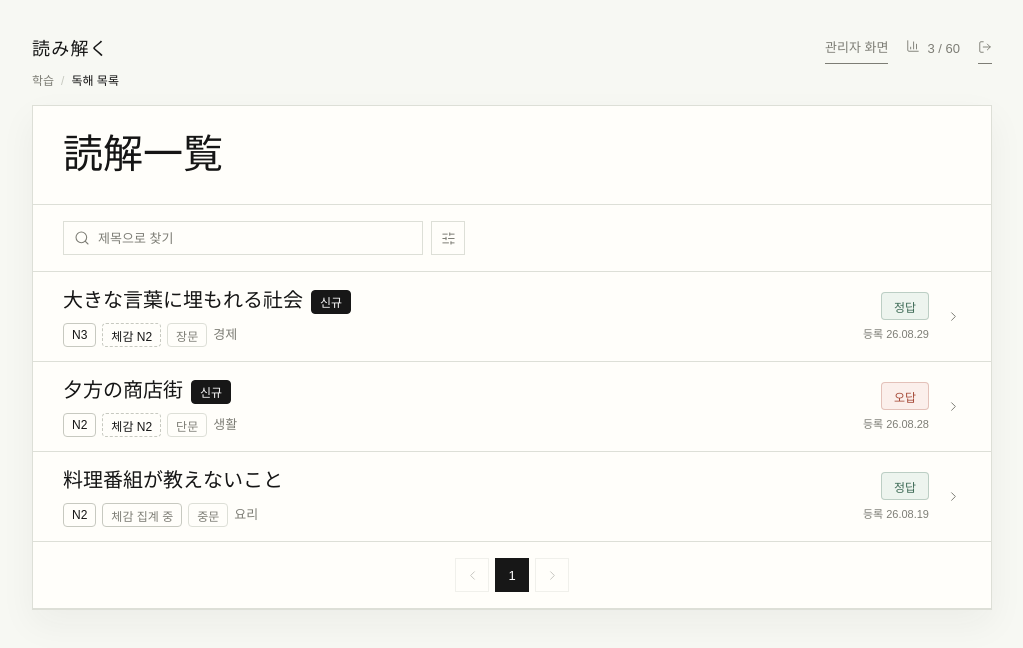
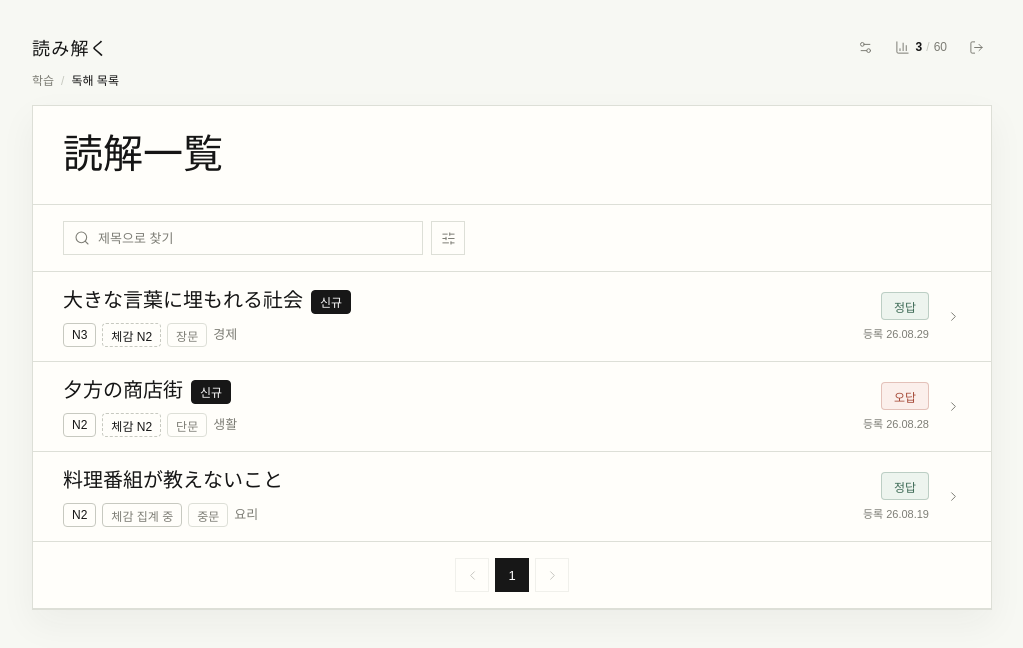
Before and after one commit to coldrain-f/yomitoku, a React (Vite) app: page / in a window 1280 px wide. Shown: the top 648 px of the page, without its empty margins (128-1151 px from the left). Built offline with nearby package versions, Linux system fonts and the light colour scheme.

Commit message:
Refine header actions

```diff
--- a/src/components/AppHeader.tsx
+++ b/src/components/AppHeader.tsx
@@ -1,4 +1,4 @@
-import { BarChart3, LogIn, LogOut } from "lucide-react";
+import { BarChart3, LogIn, LogOut, Settings2 } from "lucide-react";
 import { Icon } from "./ui/Icon";
 import type { Role } from "../types";
 
@@ -38,11 +38,13 @@ export function AppHeader({
       <div className="header-actions">
         {authenticated && role === "admin" ? (
           <button
-            className="link-button header-admin-link"
+            className="header-icon-button header-admin-link"
             type="button"
+            aria-label="관리자 화면"
+            title="관리자 화면"
             onClick={onOpenAdmin}
           >
-            관리자 화면
+            <Icon icon={Settings2} />
           </button>
         ) : null}
         {authenticated ? (
@@ -54,14 +56,16 @@ export function AppHeader({
             onClick={onOpenStats}
           >
             <Icon icon={BarChart3} />
-            <span>
-              {completeCount} / {totalGenerated}
+            <span className="header-progress-current">{completeCount}</span>
+            <span className="header-progress-separator" aria-hidden="true">
+              /
             </span>
+            <span className="header-progress-total">{totalGenerated}</span>
           </button>
         ) : null}
         {authenticated ? (
           <button
-            className="link-button header-logout-link"
+            className="header-icon-button header-logout-link"
             type="button"
             aria-label="로그아웃"
             title="로그아웃"
--- a/src/styles.css
+++ b/src/styles.css
@@ -96,19 +96,31 @@ textarea:focus-visible {
   display: flex;
   align-items: center;
   justify-content: flex-end;
-  gap: 18px;
-}
-
-.header-admin-link {
-  min-height: auto;
-  padding: 0;
-  font-size: 13px;
-}
-
-.header-logout-link {
-  min-height: auto;
-  padding: 0;
-  font-size: 13px;
+  gap: 6px;
+}
+
+.header-icon-button {
+  width: 32px;
+  height: 32px;
+  border: 1px solid transparent;
+  border-radius: 4px;
+  background: transparent;
+  color: var(--muted);
+  display: inline-grid;
+  place-items: center;
+  flex: 0 0 auto;
+}
+
+.header-icon-button:hover,
+.header-icon-button:focus-visible {
+  border-color: var(--line);
+  background: var(--paper);
+  color: var(--ink);
+}
+
+.header-icon-button [data-lucide] {
+  width: 15px;
+  height: 15px;
 }
 
 .header-login-link {
@@ -117,11 +129,6 @@ textarea:focus-visible {
   font-size: 13px;
 }
 
-.header-logout-link [data-lucide] {
-  width: 14px;
-  height: 14px;
-}
-
 .header-login-link [data-lucide] {
   width: 14px;
   height: 14px;
@@ -130,29 +137,41 @@ textarea:focus-visible {
 .header-progress {
   border: 0;
   background: transparent;
-  padding: 0;
+  min-height: 32px;
+  padding: 0 7px;
   margin: 0;
   color: var(--muted);
   display: inline-flex;
-  align-items: baseline;
-  gap: 7px;
-  font-size: 13px;
+  align-items: center;
+  gap: 4px;
+  border-radius: 4px;
+  font-size: 12px;
   font-variant-numeric: tabular-nums;
 }
 
-.header-progress strong {
-  color: var(--ink);
-  font-weight: 500;
+.header-progress-current {
+  color: var(--ink);
+  font-weight: 650;
+}
+
+.header-progress-separator {
+  color: var(--line-strong);
+}
+
+.header-progress-total {
+  color: var(--muted);
 }
 
 .header-progress:hover,
 .header-progress:focus-visible {
+  background: var(--paper);
   color: var(--ink);
 }
 
 .header-progress [data-lucide] {
-  width: 14px;
-  height: 14px;
+  width: 15px;
+  height: 15px;
+  margin-right: 2px;
 }
 
 .breadcrumb {
@@ -1820,7 +1839,7 @@ body.dialog-open {
   }
 
   .header-actions {
-    gap: 12px;
+    gap: 5px;
   }
 
   .admin-toolbar {
@@ -2087,22 +2106,18 @@ body.dialog-open {
 
 @media (max-width: 380px) {
   .header-actions {
-    gap: 8px;
-  }
-
-  .header-admin-link,
-  .header-logout-link,
+    gap: 3px;
+  }
+
   .header-login-link,
   .header-progress {
     font-size: 12px;
   }
 
   .header-progress {
-    gap: 5px;
-  }
-
-  .header-progress [data-lucide],
-  .header-logout-link [data-lucide],
+    padding: 0 5px;
+  }
+
   .header-login-link [data-lucide] {
     display: none;
   }
```
